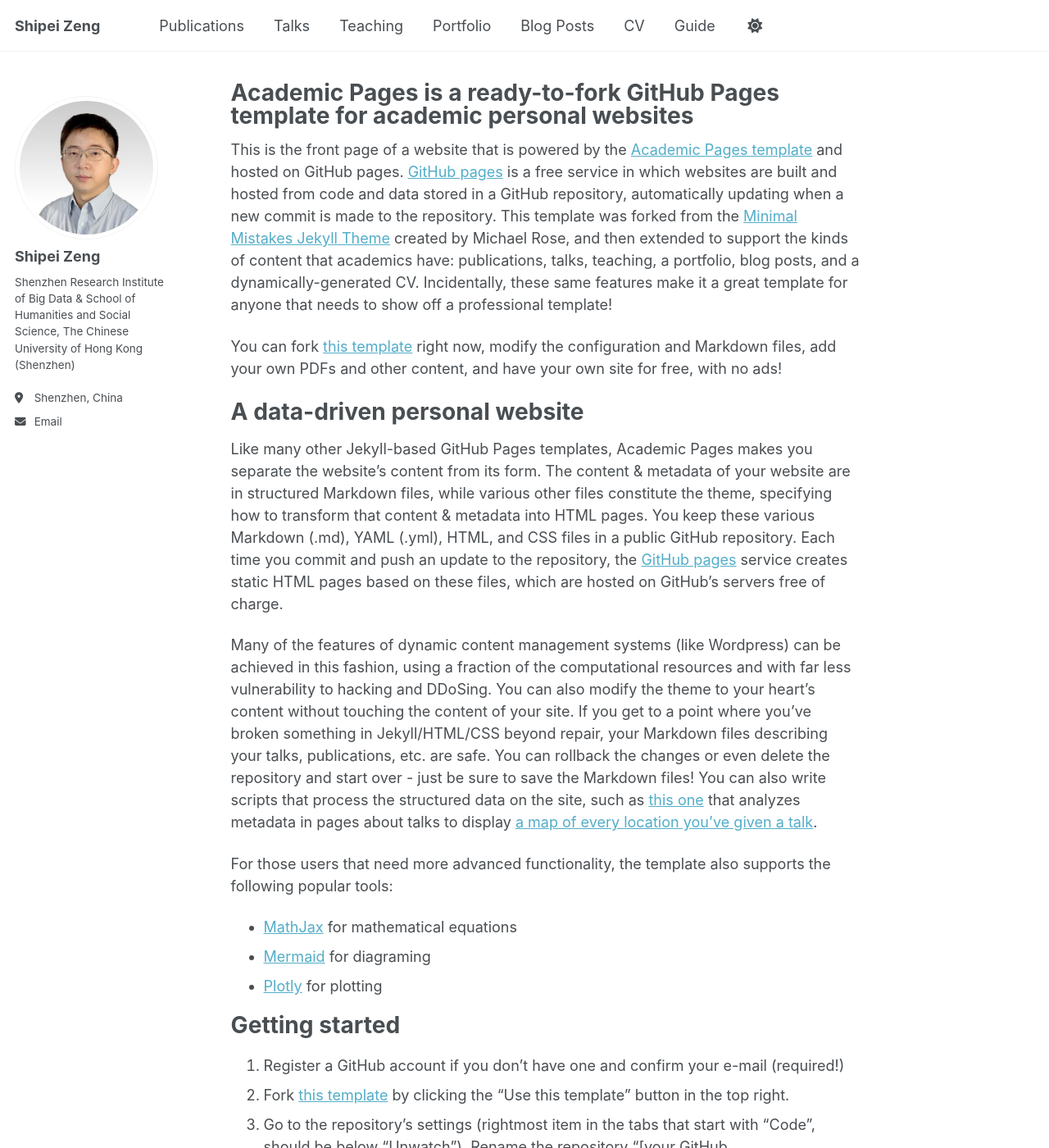
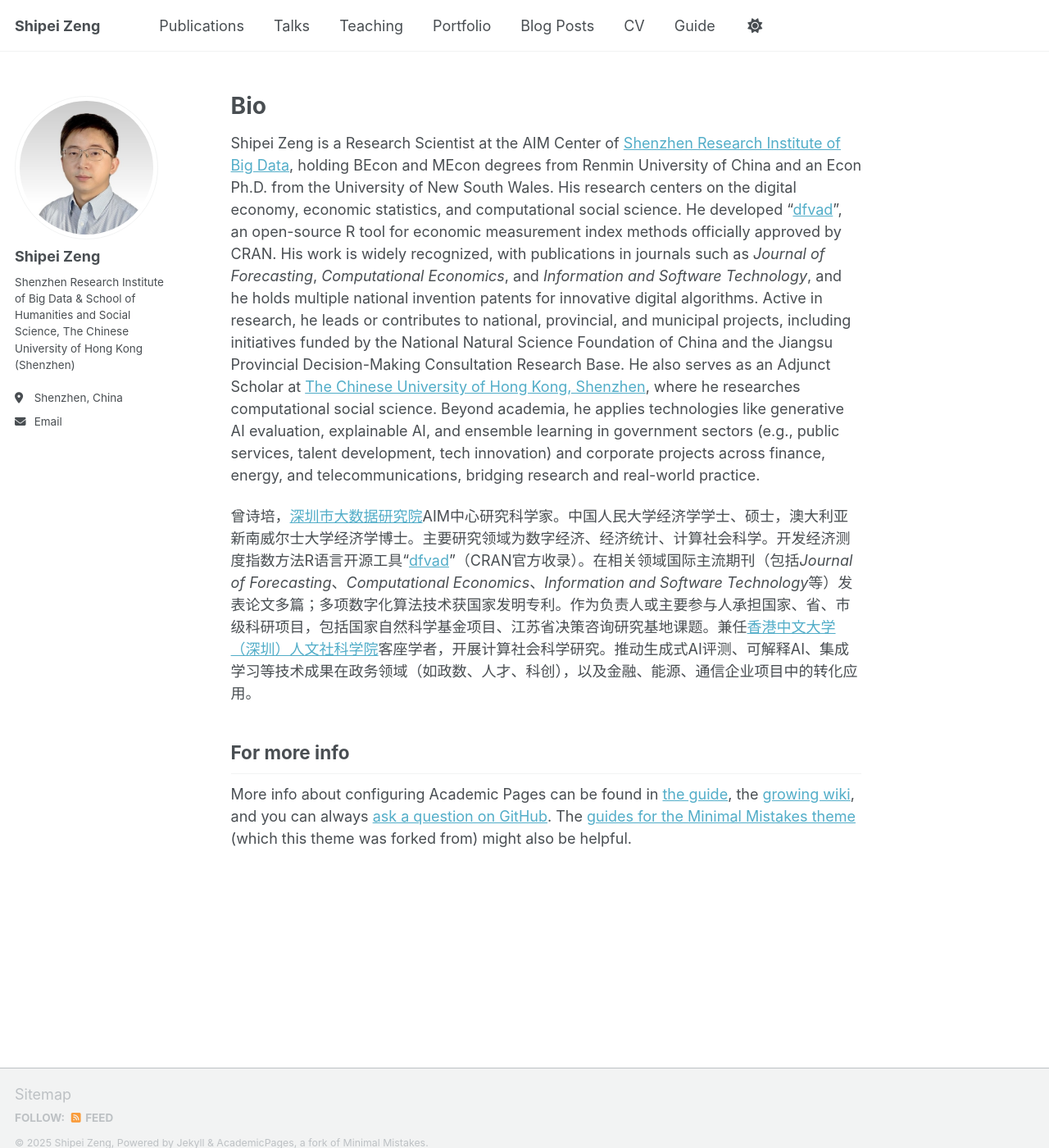
Before and after one commit to shipei-zeng/shipei-zeng.github.io, a Jekyll site: the page built from _pages/about.md, in a window 1280 px wide and 1400 px high. Shown: the whole window at 82% size. Built offline with Jekyll 4.4.1, drawn with Linux system fonts in a browser that asks for light colours; a script that is not in the unit is left out; some of the changed text lies outside the part shown.

Commit message:
Update about.md

```diff
--- a/_pages/about.md
+++ b/_pages/about.md
@@ -1,55 +1,17 @@
 ---
 permalink: /
-title: "Academic Pages is a ready-to-fork GitHub Pages template for academic personal websites"
+title: ""
 author_profile: true
 redirect_from:
   - /about/
   - /about.html
 ---
+Bio
+======
+Shipei Zeng is a Research Scientist at the AIM Center of [Shenzhen Research Institute of Big Data](https://www.sribd.cn/), holding BEcon and MEcon degrees from Renmin University of China and an Econ Ph.D. from the University of New South Wales. His research centers on the digital economy, economic statistics, and computational social science. He developed "[dfvad](https://cran.r-project.org/web/packages/dfvad/index.html)", an open-source R tool for economic measurement index methods officially approved by CRAN. His work is widely recognized, with publications in journals such as *Journal of Forecasting*, *Computational Economics*, and *Information and Software Technology*, and he holds multiple national invention patents for innovative digital algorithms. Active in research, he leads or contributes to national, provincial, and municipal projects, including initiatives funded by the National Natural Science Foundation of China and the Jiangsu Provincial Decision-Making Consultation Research Base. He also serves as an Adjunct Scholar at [The Chinese University of Hong Kong, Shenzhen](https://hss.cuhk.edu.cn/page/1350), where he researches computational social science. Beyond academia, he applies technologies like generative AI evaluation, explainable AI, and ensemble learning in government sectors (e.g., public services, talent development, tech innovation) and corporate projects across finance, energy, and telecommunications, bridging research and real-world practice.
 
-This is the front page of a website that is powered by the [Academic Pages template](https://github.com/academicpages/academicpages.github.io) and hosted on GitHub pages. [GitHub pages](https://pages.github.com) is a free service in which websites are built and hosted from code and data stored in a GitHub repository, automatically updating when a new commit is made to the repository. This template was forked from the [Minimal Mistakes Jekyll Theme](https://mmistakes.github.io/minimal-mistakes/) created by Michael Rose, and then extended to support the kinds of content that academics have: publications, talks, teaching, a portfolio, blog posts, and a dynamically-generated CV. Incidentally, these same features make it a great template for anyone that needs to show off a professional template!
+曾诗培，[深圳市大数据研究院](https://www.sribd.cn/)AIM中心研究科学家。中国人民大学经济学学士、硕士，澳大利亚新南威尔士大学经济学博士。主要研究领域为数字经济、经济统计、计算社会科学。开发经济测度指数方法R语言开源工具“[dfvad](https://cran.r-project.org/web/packages/dfvad/index.html)”（CRAN官方收录）。在相关领域国际主流期刊（包括*Journal of Forecasting*、*Computational Economics*、*Information and Software Technology*等）发表论文多篇；多项数字化算法技术获国家发明专利。作为负责人或主要参与人承担国家、省、市级科研项目，包括国家自然科学基金项目、江苏省决策咨询研究基地课题。兼任[香港中文大学（深圳）人文社科学院](https://hss.cuhk.edu.cn/page/1350)客座学者，开展计算社会科学研究。推动生成式AI评测、可解释AI、集成学习等技术成果在政务领域（如政数、人才、科创），以及金融、能源、通信企业项目中的转化应用。
 
- You can fork [this template](https://github.com/academicpages/academicpages.github.io) right now, modify the configuration and Markdown files, add your own PDFs and other content, and have your own site for free, with no ads!
-
-A data-driven personal website
-======
-Like many other Jekyll-based GitHub Pages templates, Academic Pages makes you separate the website's content from its form. The content & metadata of your website are in structured Markdown files, while various other files constitute the theme, specifying how to transform that content & metadata into HTML pages. You keep these various Markdown (.md), YAML (.yml), HTML, and CSS files in a public GitHub repository. Each time you commit and push an update to the repository, the [GitHub pages](https://pages.github.com/) service creates static HTML pages based on these files, which are hosted on GitHub's servers free of charge.
-
-Many of the features of dynamic content management systems (like Wordpress) can be achieved in this fashion, using a fraction of the computational resources and with far less vulnerability to hacking and DDoSing. You can also modify the theme to your heart's content without touching the content of your site. If you get to a point where you've broken something in Jekyll/HTML/CSS beyond repair, your Markdown files describing your talks, publications, etc. are safe. You can rollback the changes or even delete the repository and start over - just be sure to save the Markdown files! You can also write scripts that process the structured data on the site, such as [this one](https://github.com/academicpages/academicpages.github.io/blob/master/talkmap.ipynb) that analyzes metadata in pages about talks to display [a map of every location you've given a talk](https://academicpages.github.io/talkmap.html).
-
-For those users that need more advanced functionality, the template also supports the following popular tools:
-- [MathJax](https://www.mathjax.org/) for mathematical equations
-- [Mermaid](https://mermaid.js.org/) for diagraming
-- [Plotly](https://plotly.com/javascript/) for plotting
-
-Getting started
-======
-1. Register a GitHub account if you don't have one and confirm your e-mail (required!)
-1. Fork [this template](https://github.com/academicpages/academicpages.github.io) by clicking the "Use this template" button in the top right.
-1. Go to the repository's settings (rightmost item in the tabs that start with "Code", should be below "Unwatch"). Rename the repository "[your GitHub username].github.io", which will also be your website's URL.
-1. Set site-wide configuration and create content & metadata (see below -- also see [this set of diffs](http://archive.is/3TPas) showing what files were changed to set up [an example site](https://getorg-testacct.github.io) for a user with the username "getorg-testacct")
-1. Upload any files (like PDFs, .zip files, etc.) to the files/ directory. They will appear at https://[your GitHub username].github.io/files/example.pdf.
-1. Check status by going to the repository settings, in the "GitHub pages" section
-
-Site-wide configuration
-------
-The main configuration file for the site is in the base directory in [_config.yml](https://github.com/academicpages/academicpages.github.io/blob/master/_config.yml), which defines the content in the sidebars and other site-wide features. You will need to replace the default variables with ones about yourself and your site's github repository. The configuration file for the top menu is in [_data/navigation.yml](https://github.com/academicpages/academicpages.github.io/blob/master/_data/navigation.yml). For example, if you don't have a portfolio or blog posts, you can remove those items from that navigation.yml file to remove them from the header.
-
-Create content & metadata
-------
-For site content, there is one Markdown file for each type of content, which are stored in directories like _publications, _talks, _posts, _teaching, or _pages. For example, each talk is a Markdown file in the [_talks directory](https://github.com/academicpages/academicpages.github.io/tree/master/_talks). At the top of each Markdown file is structured data in YAML about the talk, which the theme will parse to do lots of cool stuff. The same structured data about a talk is used to generate the list of talks on the [Talks page](https://academicpages.github.io/talks), each [individual page](https://academicpages.github.io/talks/2012-03-01-talk-1) for specific talks, the talks section for the [CV page](https://academicpages.github.io/cv), and the [map of places you've given a talk](https://academicpages.github.io/talkmap.html) (if you run this [python file](https://github.com/academicpages/academicpages.github.io/blob/master/talkmap.py) or [Jupyter notebook](https://github.com/academicpages/academicpages.github.io/blob/master/talkmap.ipynb), which creates the HTML for the map based on the contents of the _talks directory).
-
-**Markdown generator**
-
-The repository includes [a set of Jupyter notebooks](https://github.com/academicpages/academicpages.github.io/tree/master/markdown_generator
-) that converts a CSV containing structured data about talks or presentations into individual Markdown files that will be properly formatted for the Academic Pages template. The sample CSVs in that directory are the ones I used to create my own personal website at stuartgeiger.com. My usual workflow is that I keep a spreadsheet of my publications and talks, then run the code in these notebooks to generate the Markdown files, then commit and push them to the GitHub repository.
-
-How to edit your site's GitHub repository
-------
-Many people use a git client to create files on their local computer and then push them to GitHub's servers. If you are not familiar with git, you can directly edit these configuration and Markdown files directly in the github.com interface. Navigate to a file (like [this one](https://github.com/academicpages/academicpages.github.io/blob/master/_talks/2012-03-01-talk-1.md) and click the pencil icon in the top right of the content preview (to the right of the "Raw | Blame | History" buttons). You can delete a file by clicking the trashcan icon to the right of the pencil icon. You can also create new files or upload files by navigating to a directory and clicking the "Create new file" or "Upload files" buttons.
-
-Example: editing a Markdown file for a talk
-![Editing a Markdown file for a talk](/images/editing-talk.png)
 
 For more info
 ------
```
